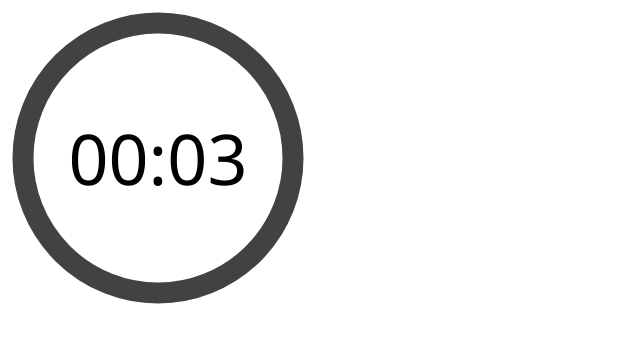
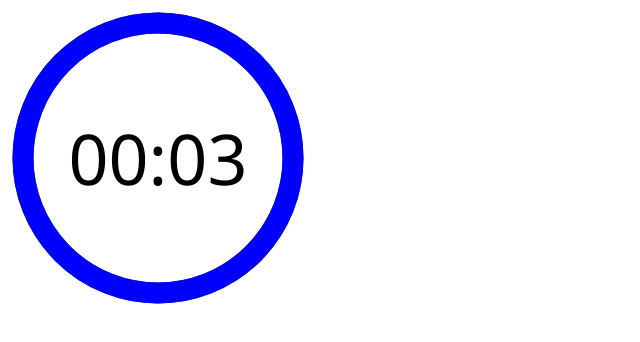
Before and after one commit to tariibaba/CB-Animated-Countdown-Timer-Vue, a Vue app: page / in a window 1280 px wide. Shown: the top 342 px of the page, without its empty margins (0-640 px from the left). Built offline with nearby package versions, Linux system fonts and the light colour scheme.

Commit message:
Create time left indicator ring

```diff
--- a/src/components/AppTimer.vue
+++ b/src/components/AppTimer.vue
@@ -1,8 +1,26 @@
 <template>
   <div class="root">
-    <svg class="svg" viewBox="0 0 100 100" xmlns="http://www.w3.org/2000/svg">
+    <svg
+      class="svg"
+      viewBox="0 0 100 100"
+      xmlns="http://www.w3.org/2000/svg"
+    >
       <g class="circle">
-        <circle class="time-elapsed-path" cx="50" cy="50" r="45" />
+        <circle
+          class="time-elapsed-path"
+          cx="50"
+          cy="50"
+          r="45"
+        />
+        <path
+          class="time-left-path"
+          d="
+            M 50, 50
+            m -45, 0
+            a 45,45 0 1,0 90,0
+            a 45,45 0 1,0 -90,0
+          "
+        ></path>
       </g>
     </svg>
     <div class="time-left-container">
@@ -82,4 +100,26 @@ export default {
   font-family: 'Segoe UI';
   color: black;
 }
+
+.time-left-path {
+  /* Same thickness as the original ring */
+  stroke-width: 7px;
+
+  /* Rounds the path endings  */
+  stroke-linecap: round;
+
+  /* Makes sure the animation starts at the top of the circle */
+  transform: rotate(90deg);
+  transform-origin: center;
+
+  /* One second aligns with the speed of the countdown timer */
+  transition: 1s linear all;
+
+  /* Colors the ring */
+  stroke: blue;
+}
+
+.svg {
+  transform: scaleX(-1);
+}
 </style>
```
